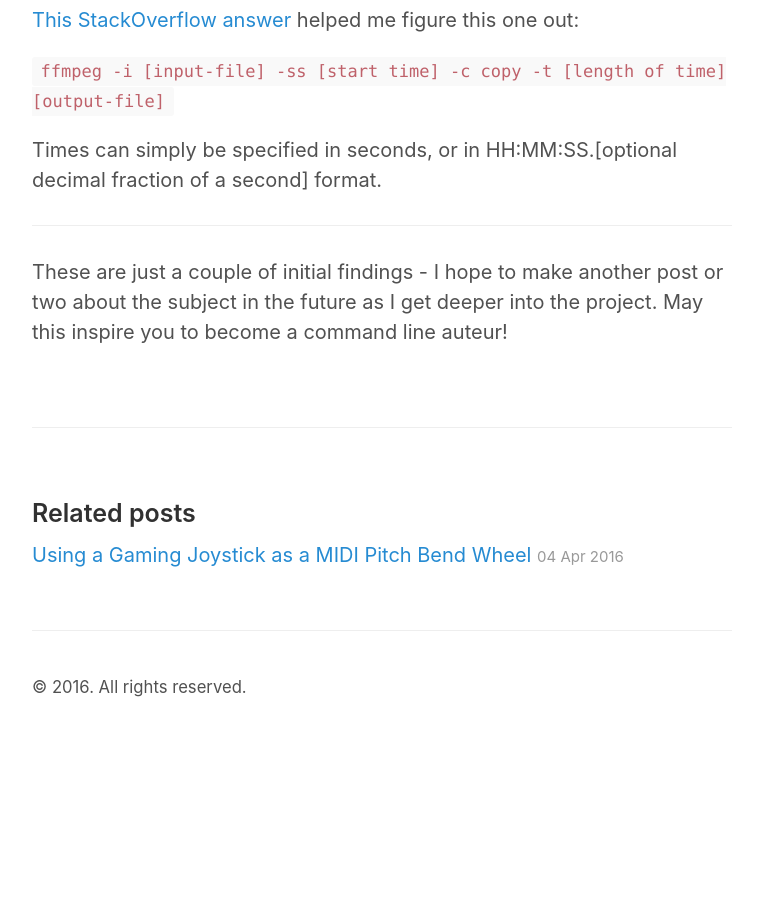
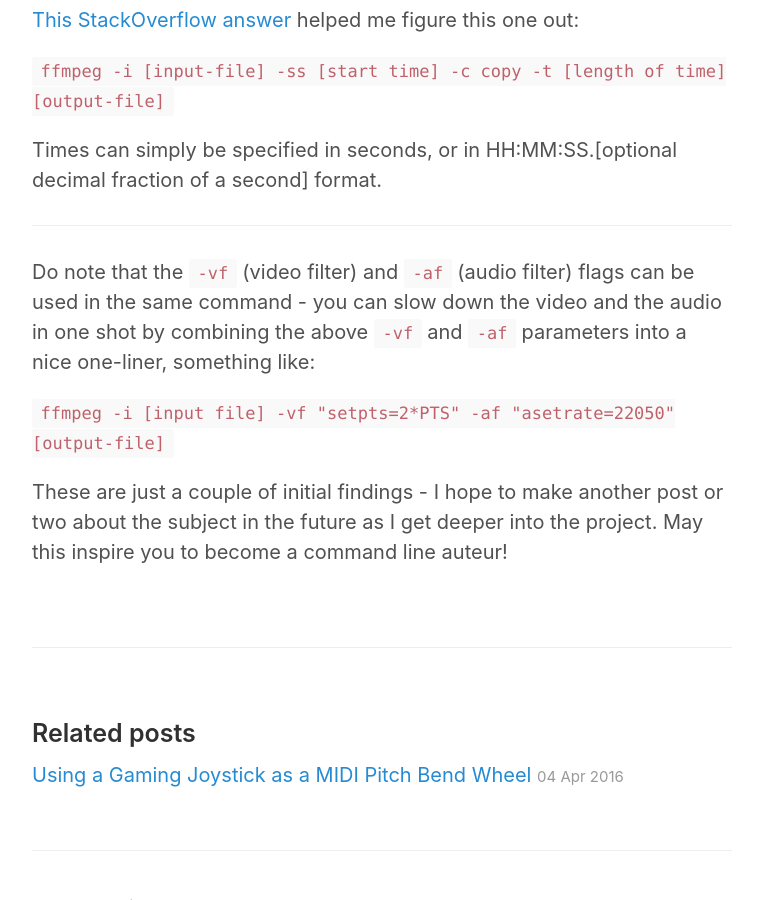
Before and after one commit to davep3rrett/davep3rrett.github.io, a Jekyll site: the page built from _posts/2016-05-31-ffmpeg.md, in a window 1280 px wide and 900 px high, scrolled down 1783 px. Shown: the whole window, without its empty margins (258-1021 px from the left). Built offline with Jekyll 4.4.1, drawn with Linux system fonts in a browser that asks for light colours; before the commit the page ends 2524 px from its top, so only the background shows below that.

Commit message:
add clarification about using -vf and -af flags together

```diff
--- a/_posts/2016-05-31-ffmpeg.md
+++ b/_posts/2016-05-31-ffmpeg.md
@@ -41,4 +41,8 @@ Times can simply be specified in seconds, or in HH:MM:SS.[optional decimal fract
 
 - - - -
 
+Do note that the `-vf` (video filter) and `-af` (audio filter) flags can be used in the same command - you can slow down the video and the audio in one shot by combining the above `-vf` and `-af` parameters into a nice one-liner, something like:
+
+`ffmpeg -i [input file] -vf "setpts=2*PTS" -af "asetrate=22050" [output-file]`
+
 These are just a couple of initial findings - I hope to make another post or two about the subject in the future as I get deeper into the project. May this inspire you to become a command line auteur!
```
